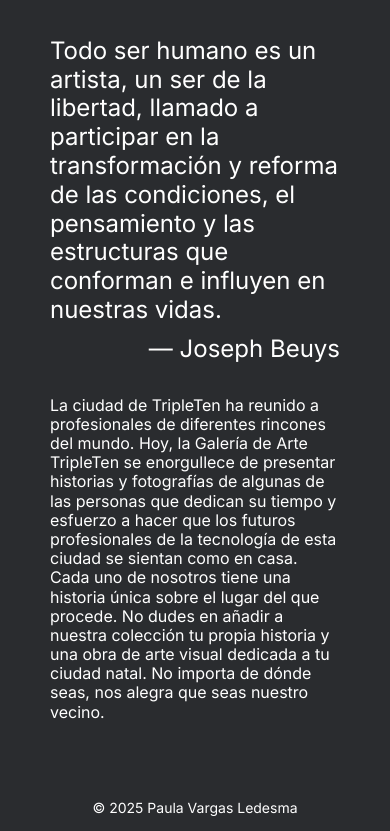
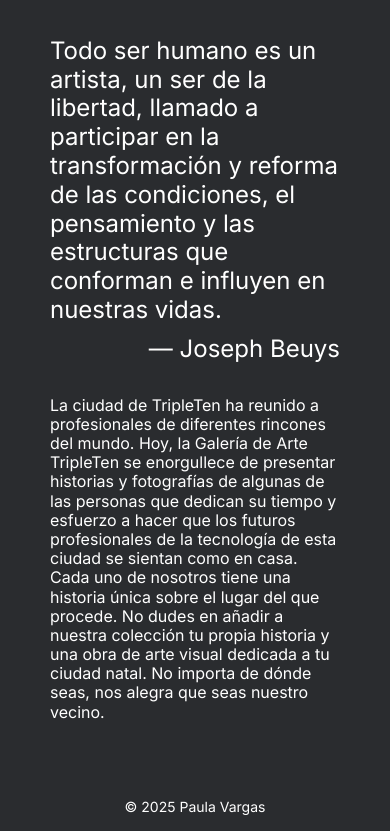
Before and after one commit to AllyLedesma23/web_project_homeland, a plain HTML site: page index.html in a window 390 px wide. Shown: the part 848-1679 px from the top of the page. Drawn offline with Linux system fonts and the light colour scheme.

Commit message:
Consulta de medios para footer

```diff
--- a/blocks/footer.css
+++ b/blocks/footer.css
@@ -9,3 +9,9 @@
   font-size: 14px;
   line-height: 1.2;
 }
+
+@media screen and (min-width: 320px) and (max-width: 544px) {
+  .footer__copyright {
+    line-height: 1;
+  }
+}
--- a/index.html
+++ b/index.html
@@ -71,7 +71,7 @@
       </main>
 
       <footer class="footer">
-        <p class="footer__copyright">© 2025 Paula Vargas Ledesma</p>
+        <p class="footer__copyright">© 2025 Paula Vargas</p>
       </footer>
     </div>
   </body>
```
